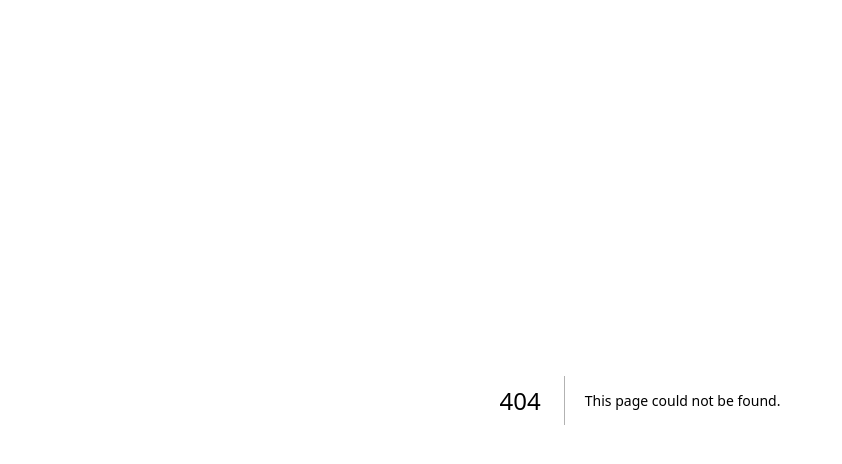
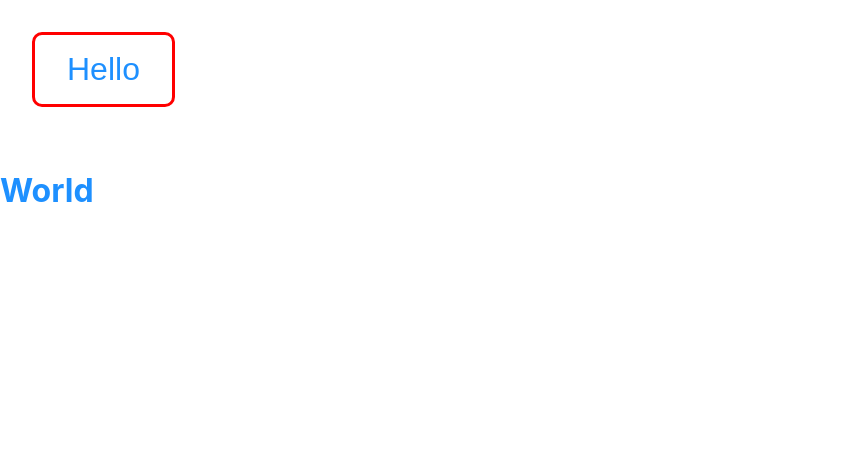
Before and after one commit to Fuji-P/next-sample, a Next.js app: page /mixin in a window 1280 px wide. Before the commit this address had no page. Shown: the top 464 px of the page, without its empty margins (0-842 px from the left). Built offline with nearby package versions, Linux system fonts and the light colour scheme.

Commit message:
4 コンポーネント開発 4.2.2/styled-componentsを用いたコンポーネント実装 mixinを使いスタイルを再利用

```diff
--- /dev/null
+++ b/pages/mixin.tsx
@@ -0,0 +1,42 @@
+import { NextPage } from 'next';
+import styled, { css } from 'styled-components';
+
+//赤色のボーダーを表示するスタイル
+const redBox = css`
+	padding: 0.5em 1em;
+	border: 3px solid #ff0000;
+	border-radius: 10px;
+`
+
+//青色文字を表示するスタイル
+const font = css`
+	color: #1e90ff;
+	font-size: 2em;
+`
+
+//赤色ボーダーと青色文字のスタイルをそれぞれ適用し、背景が透明なボタンコンポーネント
+const Button = styled.button`
+	background: transparent;
+	margin: 1em;
+	cursor: pointer;
+	${redBox}
+	${font}
+`
+
+//青色文字のスタイルを継承し、ボールドでテキストを表示するコンポーネント
+const Text = styled.p`
+	font-weight: bold;
+	${font}
+`
+
+const Page: NextPage = () => {
+	return (
+		<div>
+			<Button>Hello</Button>
+			{/* 青色文字のテキストを表示 */}
+			<Text>World</Text>
+		</div>
+	)
+}
+
+export default Page;
```
